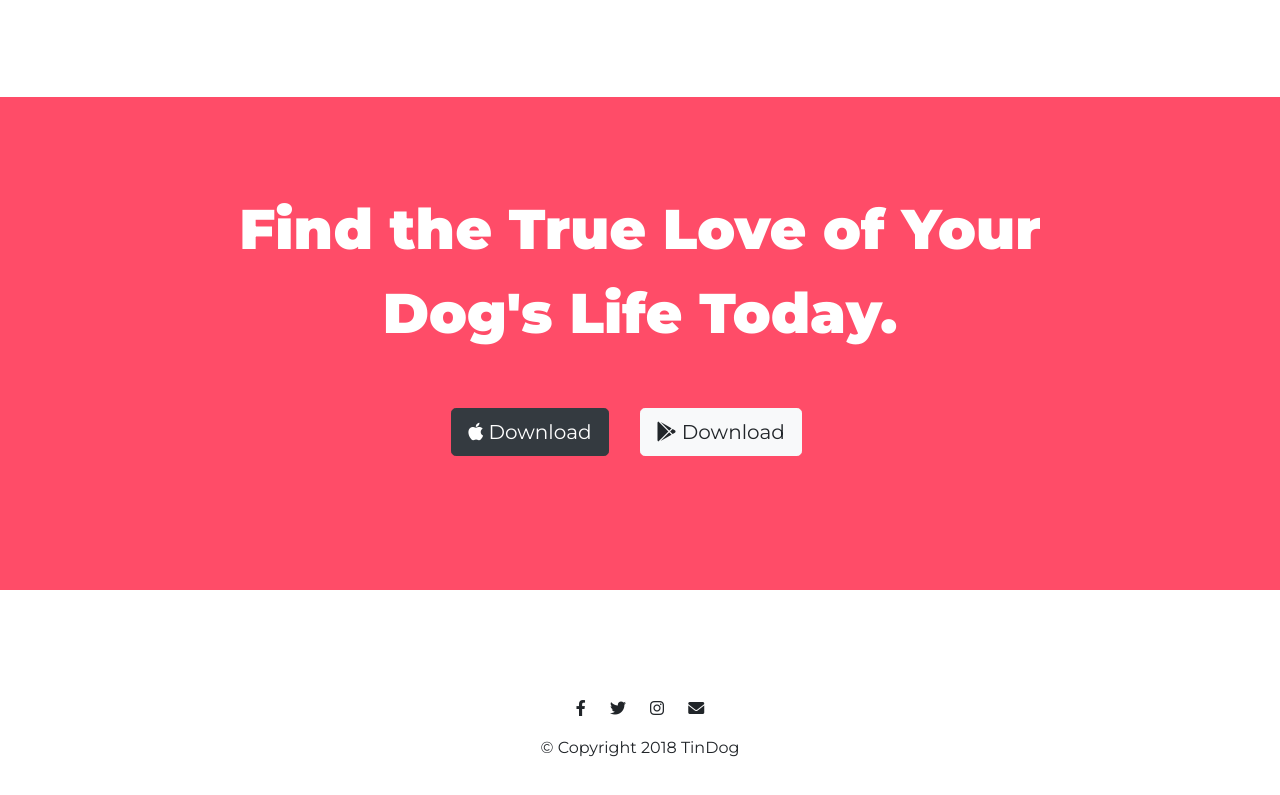
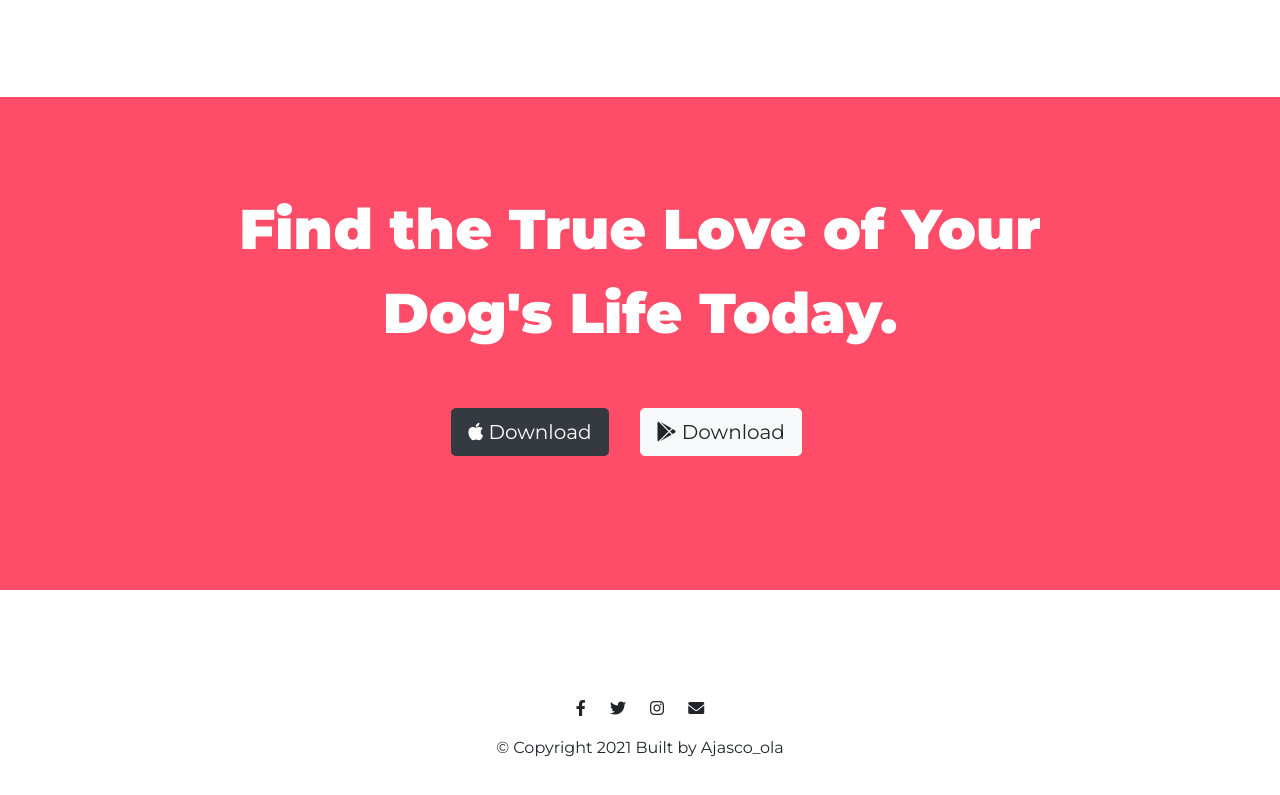
Before and after one commit to RidwanWaheed/Tindog, a plain HTML site: page index.html in a window 1280 px wide. Shown: the part 2513-3308 px from the top of the page. Drawn offline with nearby package versions, Linux system fonts and the light colour scheme.

Commit message:
copyright update

```diff
--- a/index.html
+++ b/index.html
@@ -209,7 +209,7 @@
       <i class="social-icon fab fa-twitter"></i>
       <i class="social-icon fab fa-instagram"></i>
       <i class="social-icon fas fa-envelope"></i>
-      <p>© Copyright 2018 TinDog</p>
+      <p>© Copyright 2021 Built by Ajasco_ola</p>
     </div>
   </footer>
 
```
